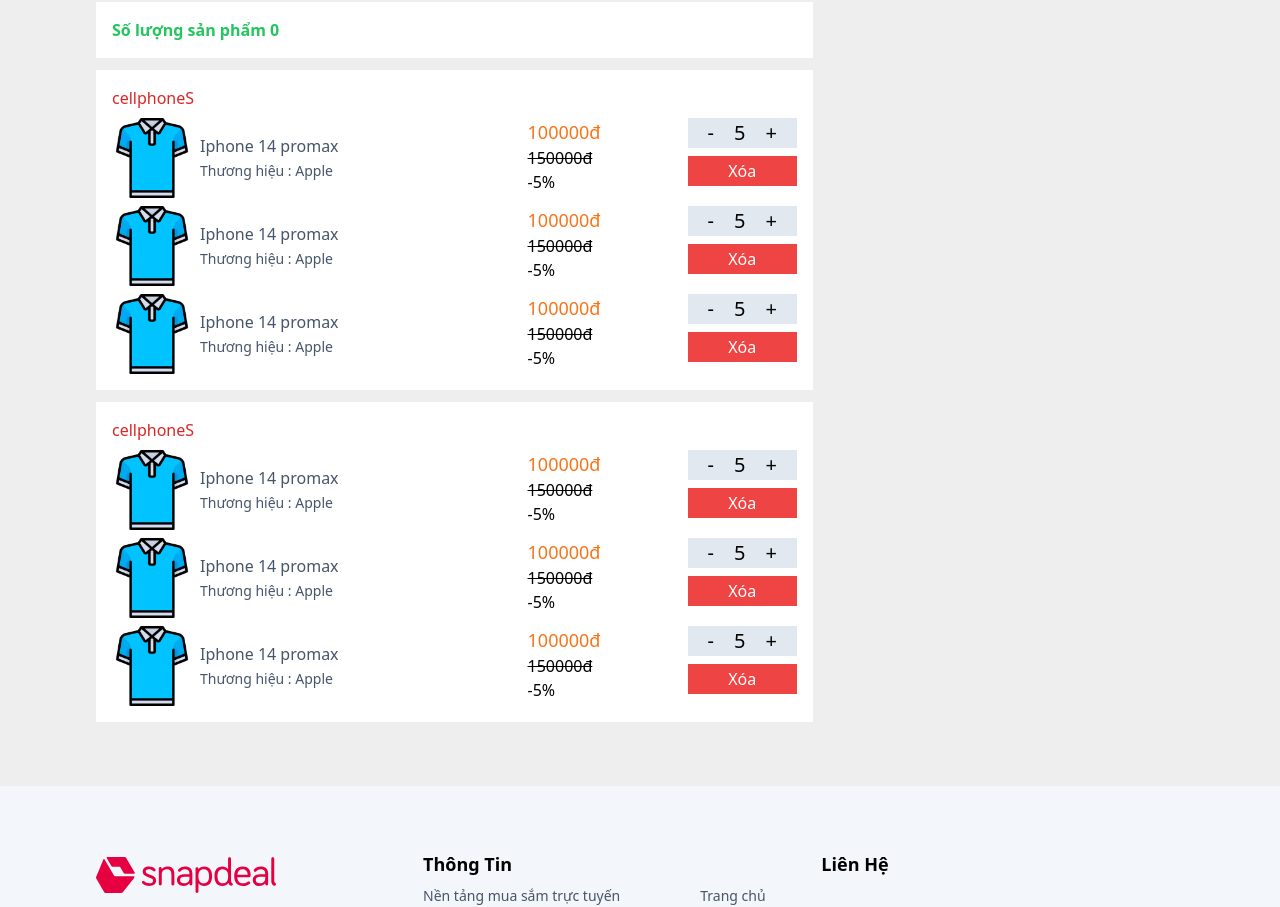
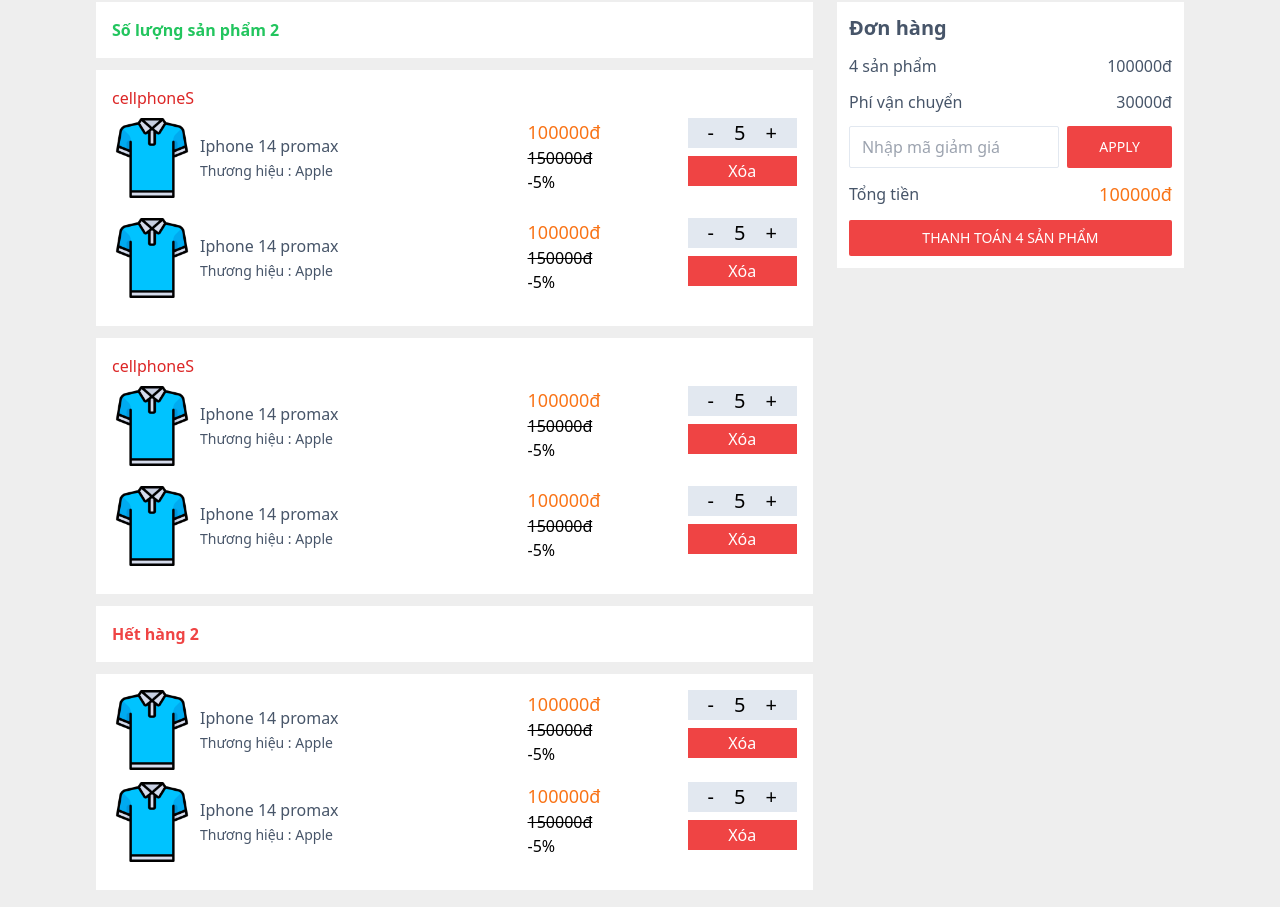
Before and after one commit to dinhminhhieu/multi-vendor_e-commerce, a React (Create React App) app in the folder client/: page /cart in a window 1280 px wide. Shown: the part 486-1393 px from the top of the page. Built offline with nearby package versions, Linux system fonts and the light colour scheme.

Commit message:
44. shopping cart page design tailwindcss (P2)

```diff
--- a/client/src/pages/Cart.jsx
+++ b/client/src/pages/Cart.jsx
@@ -37,20 +37,19 @@
                   <div className="flex flex-col gap-3">
                     <div className="bg-white p-4">
                       <h2 className="text-md text-green-500 font-semibold">
-                        Số lượng sản phẩm{" "}
-                        {cart_products.length - outOfStockProduct.length}
+                        Số lượng sản phẩm {cart_products.length}
                       </h2>
                     </div>
-                    {
-                      cart_products.map((p, i) => <div className="flex bg-white p-4 flex-col gap-2">
+                    {cart_products.map((pt, i) => (
+                      <div className="flex bg-white p-4 flex-col gap-2">
                         <div className="flex justify-start items-center">
                           <h2 className="text-md text-red-600 font-medium">
                             cellphoneS
                           </h2>
                         </div>
-                        {
-                          [1, 2, 3].map((p, i) =>                           <div className="w-full flex flex-wrap">
-                            <div className="flex sm:w-full gap-2 w-7/12">
+                        {[1, 2].map((p, i) => (
+                          <div className="w-full flex flex-wrap">
+                            <div className="flex sm:w-full gap-2 w-7/12 mb-3">
                               <div className="flex gap-2 justify-start items-center">
                                 <img
                                   className="w-[80px] h-[80px]"
@@ -75,18 +74,111 @@
                               </div>
                               <div className="flex gap-2 flex-col">
                                 <div className="flex bg-slate-200 h-[30px] justify-center items-center text-xl">
-                                  <div className='px-3 cursor-pointer m-2'>-</div>
+                                  <div className="px-3 cursor-pointer m-2">
+                                    -
+                                  </div>
                                   <div>5</div>
-                                  <div className='px-3 cursor-pointer m-2'>+</div>
+                                  <div className="px-3 cursor-pointer m-2">
+                                    +
+                                  </div>
                                 </div>
-                                <button className='px-5 py-[3px] bg-red-500 text-white'>Xóa</button>
+                                <button className="px-5 py-[3px] bg-red-500 text-white">
+                                  Xóa
+                                </button>
                               </div>
                             </div>
-                          </div>)
-                        }
-                      </div>)
-                    }
+                          </div>
+                        ))}
+                      </div>
+                    ))}
+                    {outOfStockProduct.length > 0 && (
+                      <div className="flex flex-col gap-3">
+                        <div className="bg-white p-4">
+                          <h2 className="text-md text-red-500 font-semibold">
+                            Hết hàng {outOfStockProduct.length}
+                          </h2>
+                        </div>
+                        <div className="bg-white p-4">
+                          {[1, 2].map((p, i) => (
+                            <div className="w-full flex flex-wrap">
+                              <div className="flex sm:w-full gap-2 w-7/12 mb-3">
+                                <div className="flex gap-2 justify-start items-center">
+                                  <img
+                                    className="w-[80px] h-[80px]"
+                                    src={`http://localhost:3000/images/categories/1.png`}
+                                    alt="product image"
+                                  />
+                                  <div className="pr-4 text-slate-600">
+                                    <h2 className="text-md">
+                                      Iphone 14 promax
+                                    </h2>
+                                    <span className="text-sm">
+                                      Thương hiệu : Apple
+                                    </span>
+                                  </div>
+                                </div>
+                              </div>
+                              <div className="flex justify-between w-5/12 sm:w-full sm:mt-3">
+                                <div className="pl-4 sm:pl-0">
+                                  <h2 className="text-lg text-orange-500">
+                                    100000đ
+                                  </h2>
+                                  <p className="line-through">150000đ</p>
+                                  <p>-5%</p>
+                                </div>
+                                <div className="flex gap-2 flex-col">
+                                  <div className="flex bg-slate-200 h-[30px] justify-center items-center text-xl">
+                                    <div className="px-3 cursor-pointer m-2">
+                                      -
+                                    </div>
+                                    <div>5</div>
+                                    <div className="px-3 cursor-pointer m-2">
+                                      +
+                                    </div>
+                                  </div>
+                                  <button className="px-5 py-[3px] bg-red-500 text-white">
+                                    Xóa
+                                  </button>
+                                </div>
+                              </div>
+                            </div>
+                          ))}
+                        </div>
+                      </div>
+                    )}
                   </div>
+                </div>
+              </div>
+              <div className="w-[33%] md-lg:w-full">
+                <div className="pl-3 md-lg:pl-0 md-lg:mt-5">
+                  {cart_products.length > 0 && (
+                    <div className="bg-white p-3 text-slate-600 flex flex-col gap-3">
+                      <h2 className="text-xl font-bold">Đơn hàng</h2>
+                      <div className="flex justify-between items-center">
+                        <span> 4 sản phẩm</span>
+                        <span>100000đ</span>
+                      </div>
+                      <div className="flex justify-between items-center">
+                        <span>Phí vận chuyển</span>
+                        <span>30000đ</span>
+                      </div>
+                      <div className="flex gap-2">
+                        <input
+                          className="w-full px-3 py-2 border border-slate-200 outline-0 focus:border-green-500 rounded-sm"
+                          type="text"
+                          placeholder="Nhập mã giảm giá"
+                        />
+                        <button className="px-8 py-[1px] bg-red-500 text-white rounded-sm uppercase text-sm">
+                          Apply
+                        </button>
+                      </div>
+                      <div className="flex justify-between items-center">
+                        <span>Tổng tiền</span>
+                        <span className="text-lg text-orange-500">100000đ</span>
+                      </div>
+                      <button className='px-5 py-[8px] rounded-sm hover:shadow-orange-500/20 hover:shadow-lg bg-red-500 text-sm text-white uppercase'>Thanh toán 4 sản phẩm</button>
+                    </div>
+                  )}
                 </div>
               </div>
             </div>
```
